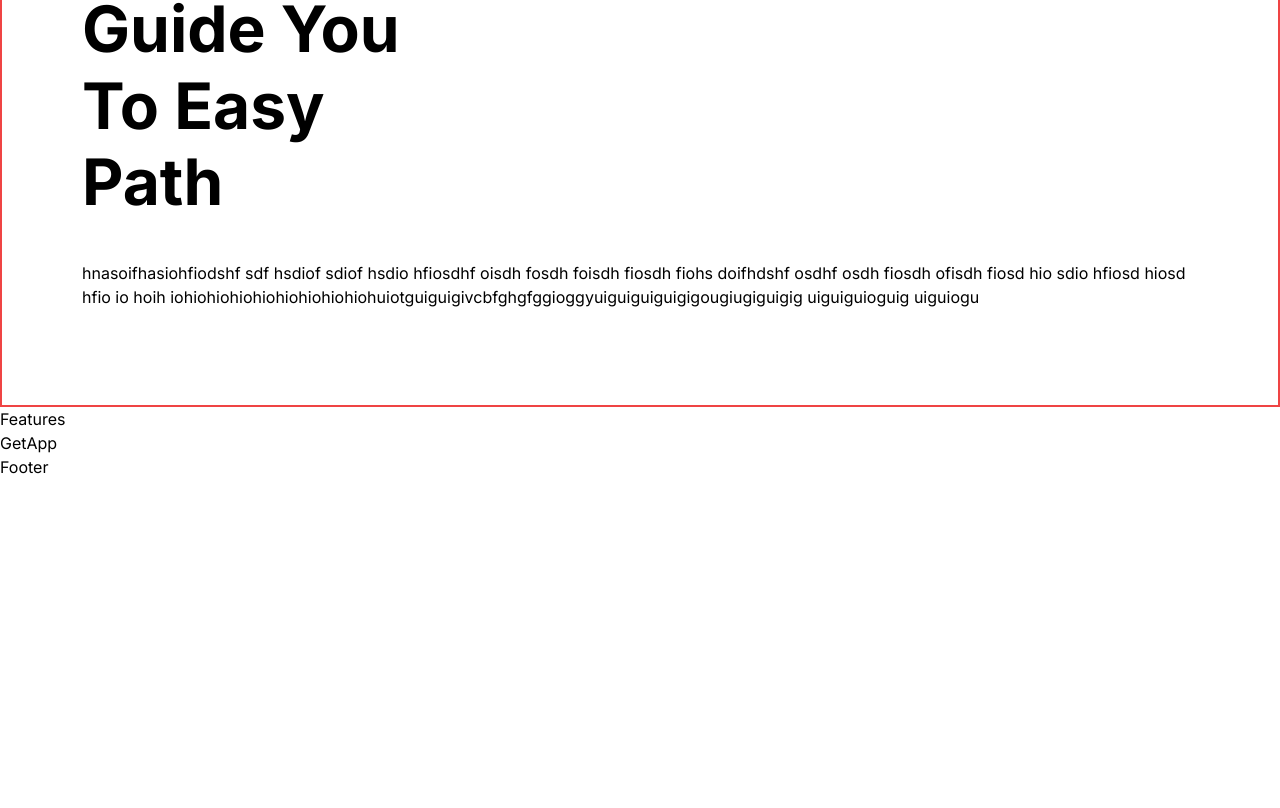
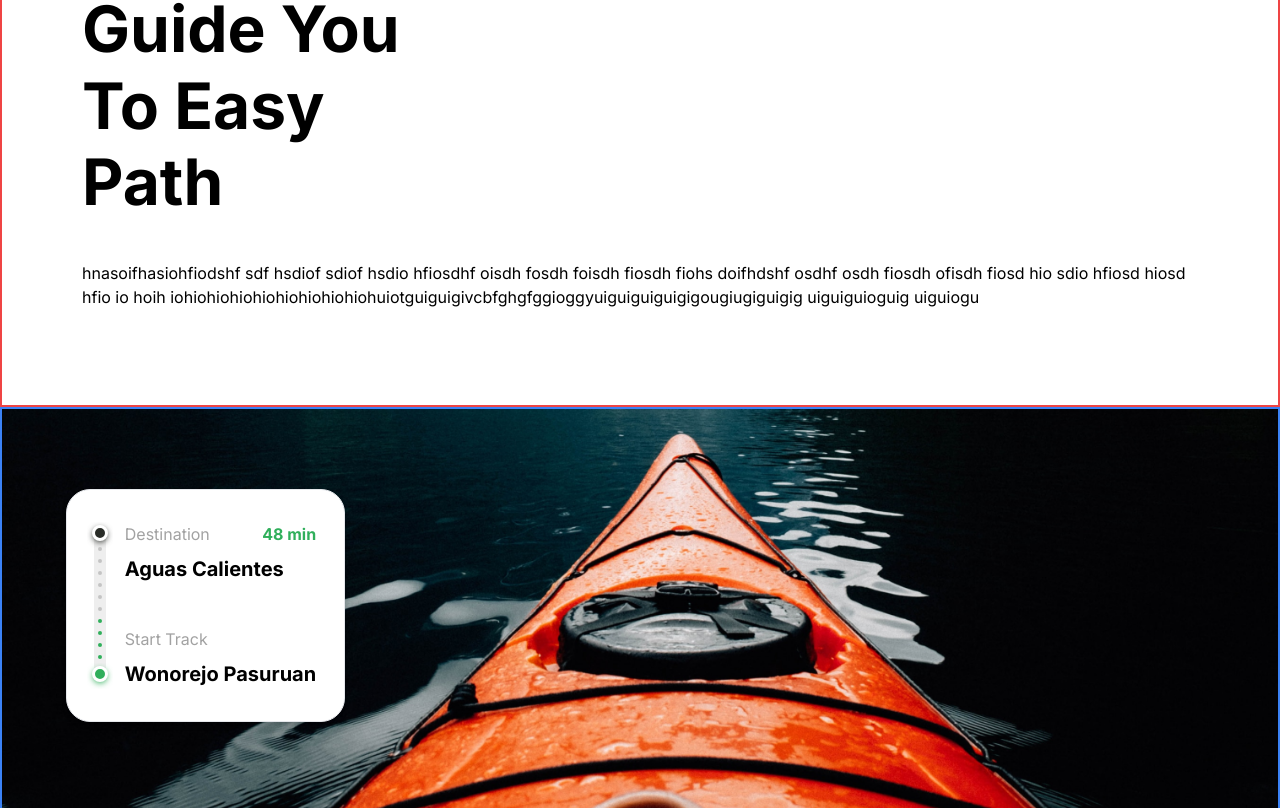
Before and after one commit to Ozzie-code-alt/starlight, a Next.js app: page / in a window 1280 px wide. Shown: the part 1992-2800 px from the top of the page. Before the commit the page ends 2471 px from the top, so only its background shows below. Built offline with nearby package versions, Linux system fonts and the light colour scheme.

Commit message:
Finished: Section 3 Add: Splash Screen

```diff
--- a/app/layout.tsx
+++ b/app/layout.tsx
@@ -3,6 +3,7 @@ import "./globals.css";
 import Navbar from "@/components/Navbar";
 import Footer from "@/components/Footer";
 import Providers from "./providers";
+
 
 export const metadata: Metadata = {
   title: "Travel",
--- a/app/page.tsx
+++ b/app/page.tsx
@@ -1,12 +1,16 @@
+"use client"
 import Camp from "@/components/Camp";
 import Features from "@/components/Features";
 import GetApp from "@/components/GetApp";
 import Guide from "@/components/Guide";
 import Hero from "@/components/Hero";
+import TransitionEffect from "@/components/TransitionEffect";
+
 
 export default function Home() {
   return (
     <>
+    <TransitionEffect/>
     <Hero/>
     <Camp/>
     <Guide/>
--- a/components/Features.tsx
+++ b/components/Features.tsx
@@ -2,7 +2,9 @@ import React from 'react'
 
 const Features = () => {
   return (
-    <div>Features</div>
+    <section>
+
+    </section>
   )
 }
 
--- a/components/Guide.tsx
+++ b/components/Guide.tsx
@@ -6,10 +6,54 @@ const Guide = () => {
     <section className="flexCenter flex-col">
       <div className="border-2 border-red-500 padding-container max-container w-full pb-24">
         <Image src={"/camp.svg"} alt="camp" width={50} height={50} />
-        <p className="regular-18 -mt-1 mb-3 text-green-50">WE ARE HERE FOR YOU</p>
+        <p className="regular-18 -mt-1 mb-3 text-green-50">
+          WE ARE HERE FOR YOU
+        </p>
         <div className="flex flex-wrap justify-between gap-5 lg:gap-10">
-        <h2 className="bold-40 lg:bold-64 xl:max-w-[390px]">Guide You To Easy Path</h2>
-        <p>hnasoifhasiohfiodshf sdf hsdiof sdiof hsdio hfiosdhf oisdh fosdh foisdh fiosdh fiohs doifhdshf osdhf osdh fiosdh ofisdh fiosd hio sdio hfiosd hiosd hfio  io hoih iohiohiohiohiohiohiohiohiohuiotguiguigivcbfghgfggioggyuiguiguiguigigougiugiguigig uiguiguioguig uiguiogu</p>
+          <h2 className="bold-40 lg:bold-64 xl:max-w-[390px]">
+            Guide You To Easy Path
+          </h2>
+          <p>
+            hnasoifhasiohfiodshf sdf hsdiof sdiof hsdio hfiosdhf oisdh fosdh
+            foisdh fiosdh fiohs doifhdshf osdhf osdh fiosdh ofisdh fiosd hio
+            sdio hfiosd hiosd hfio io hoih
+            iohiohiohiohiohiohiohiohiohuiotguiguigivcbfghgfggioggyuiguiguiguigigougiugiguigig
+            uiguiguioguig uiguiogu
+          </p>
+        </div>
+      </div>
+
+      <div className="flexCenter max-container relative w-full border-2 border-blue-500 ">
+        <Image
+          src={"/boat.png"}
+          alt="boat"
+          width={1440}
+          height={580}
+          className="w-full object-cover object-center 2xl:rounded-5xl"
+        />
+        <div className="absolute flex bg-white py-8 pl-5 pr-7 gap-3 rounded-3xl border shadow-md md:left-[5%] lg:top-20">
+        <Image
+        src={"/meter.svg"}
+        alt="meter"
+        width={16}
+        height={158}
+        className="h-full w-auto"
+        />
+
+          <div className="flexBetween flex-col">
+            <div className="flex w-full flex-col">
+              <div className="flexBetween w-full">
+                <p className="regular-16 text-gray-20">Destination</p>
+                <p className="bold-16 text-green-50">48 min</p>
+              </div>
+              <p className="bold-20 mt-2">Aguas Calientes</p>
+            </div>
+
+            <div className="flex w-full flex-col">
+              <p className="regular-16 text-gray-20">Start Track</p>
+              <h4 className="bold-20 mt-2 whitespace-nowrap">Wonorejo Pasuruan</h4>
+            </div>
+          </div>
         </div>
       </div>
     </section>
--- a/components/Hero.tsx
+++ b/components/Hero.tsx
@@ -1,9 +1,11 @@
 import React from "react";
 import Image from "next/image";
 import Buttons from "./Buttons";
+import TransitionEffect from "./TransitionEffect";
 const Hero = () => {
   return (
     <section className="max-container padding-container flex flex-col gap-20 py-10 pb-32 md:gap-28 lg:py-20 xl:flex-row border-2 border-red-500">
+
       <div className="hero-map" />
       <div className="relative z-20 flex-1 flex-col xl:w-1/2">
         <Image
--- /dev/null
+++ b/components/TransitionEffect.tsx
@@ -0,0 +1,36 @@
+import React from "react";
+import {motion} from "framer-motion"
+const TransitionEffect = () => {
+  return (
+    <>
+      <motion.div
+        className="fixed top-0 bottom-0 right-full w-screen h-screen z-40 bg-green-50"
+        initial={{ x: "100%", width: "100%" }}
+        animate={{ x: "0%", width: "0%" }}
+        transition={{ duration: 0.4, ease: "easeInOut" }}
+      />
+
+      <motion.div
+        className="fixed top-0 bottom-0 right-full w-screen h-screen z-30 bg-green-400"
+        initial={{ x: "100%", width: "100%" }}
+        animate={{ x: "0%", width: "0%" }}
+        transition={{ delay: 0.2, duration: 0.5, ease: "easeInOut" }}
+      />
+
+      <motion.div
+        className="fixed top-0 bottom-0 right-full w-screen h-screen z-20 bg-green-500"
+        initial={{ x: "100%", width: "100%" }}
+        animate={{ x: "0%", width: "0%" }}
+        transition={{ delay: 0.4, duration: 0.6, ease: "easeInOut" }}
+      />
+      <motion.div
+        className="fixed top-0 bottom-0 right-full w-screen h-screen z-10 bg-green-600"
+        initial={{ x: "100%", width: "100%" }}
+        animate={{ x: "0%", width: "0%" }}
+        transition={{ delay: 0.6, duration: 0.7, ease: "easeInOut" }}
+      />
+    </>
+  );
+};
+
+export default TransitionEffect;
--- a/package.json
+++ b/package.json
@@ -9,6 +9,7 @@
     "lint": "next lint"
   },
   "dependencies": {
+    "framer-motion": "^10.17.9",
     "next": "14.0.4",
     "next-themes": "^0.2.1",
     "react": "^18",
```
Also changed, not shown: 1 other file (tests, documents, lock files or other folders).
